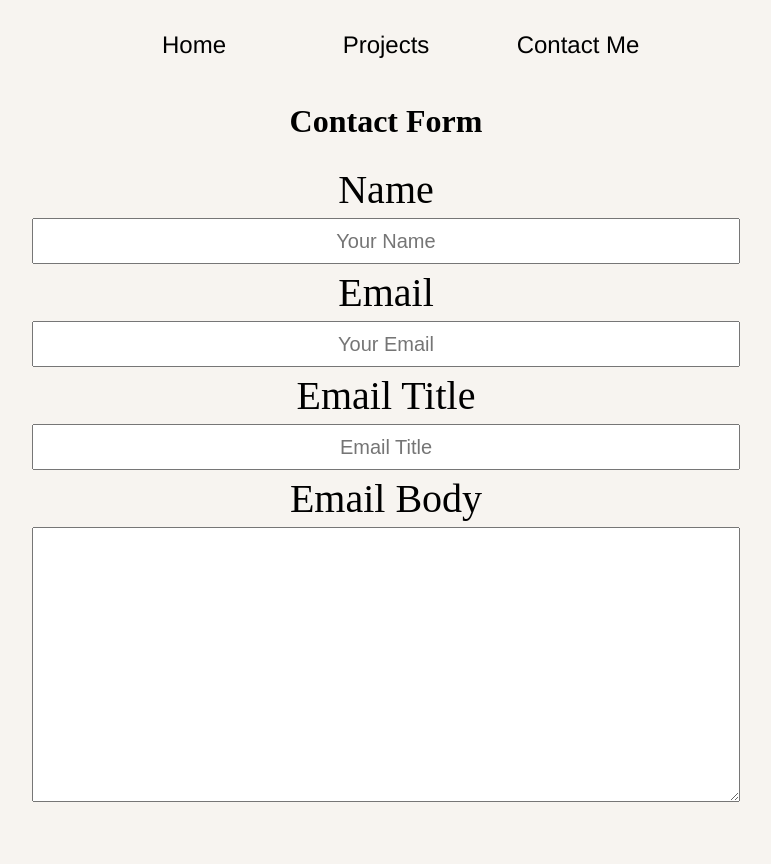
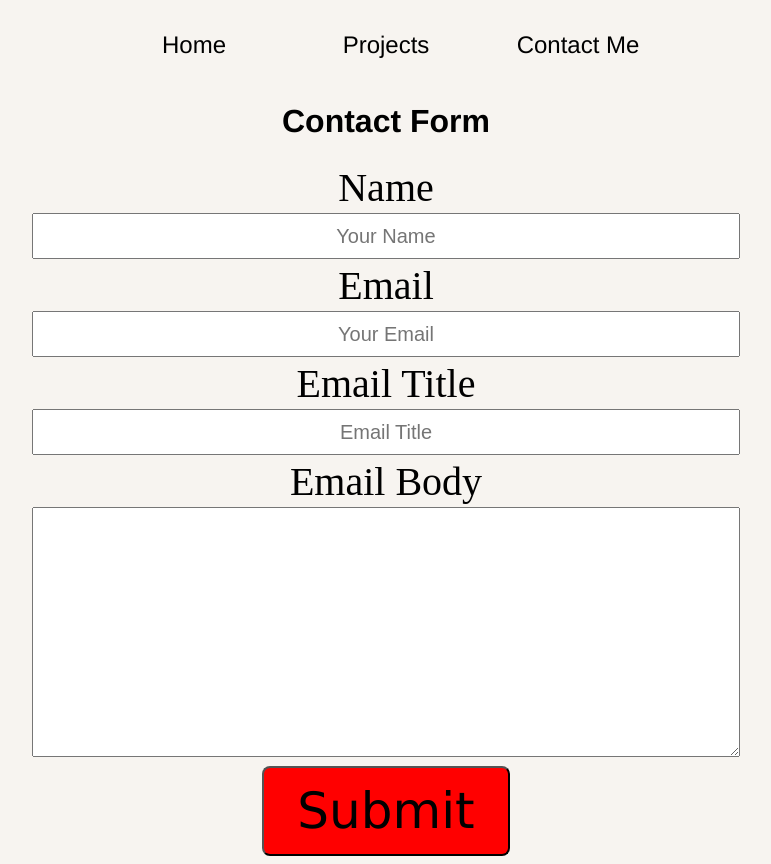
Before and after one commit to Hamza-Mughal/hamzamughal.com, a website: page public_html/html/contact.html in a window 1280 px wide. Shown: the whole page, without its empty margins (254-1025 px from the left). Before the commit the page ends 819 px from the top, so only its background shows below. Drawn offline with nearby package versions, Linux system fonts and the light colour scheme; files that its build step writes are made by us from their sources; files whose address does not match are found by name.

Commit message:
Submit button

```diff
--- a/public_html/html/contact.html
+++ b/public_html/html/contact.html
@@ -12,7 +12,7 @@
 </header>
 <body>
 
-<div style="text-align:center;" class="paragraph">
+<div style="text-align:center;" class="paragraph contact-header">
   <h1>Contact Form</h3>
 </div>
 
@@ -42,6 +42,9 @@
         <textarea id="body" name="body" type="text" required="required" maxlength="500"></textarea>
   </div>
 <div align="center" class="g-recaptcha" data-sitekey="6LdUT18UAAAAADydn4szsc3WEGsKvKmBSnHadE4m"></div>
+<div>
+<button type="submit" value="submit">Submit</button>
+</div>
 </form>
 
 </body>
--- a/public_html/scss/main.scss
+++ b/public_html/scss/main.scss
@@ -29,13 +29,17 @@ body {
   }
 }
 
+.contact-header {
+  font-size: 1em;
+  font-family: Helvetica;
+}
 .contact {
   display: grid;
   text-align: center;
   justify-content: center;
   animation: fadein 2s;
   div {
-    margin-top: 5px;
+    margin-top: 2.5px;
     label {
       font-size: 40px;
     }
@@ -51,7 +55,16 @@ body {
       -moz-box-sizing: border-box;
       box-sizing: border-box;
       width: 100%;
-      height: 275px;
+      height: 250px;
+    }
+    button {
+      width: 35%;
+      height: 90px;
+      background-color: red;
+      border-radius: 8px;
+      font-size: 50px;
+      font-family: Verdana;
+      //
     }
   }
 }
```
Also changed, not shown: public_html/css/main.css.
